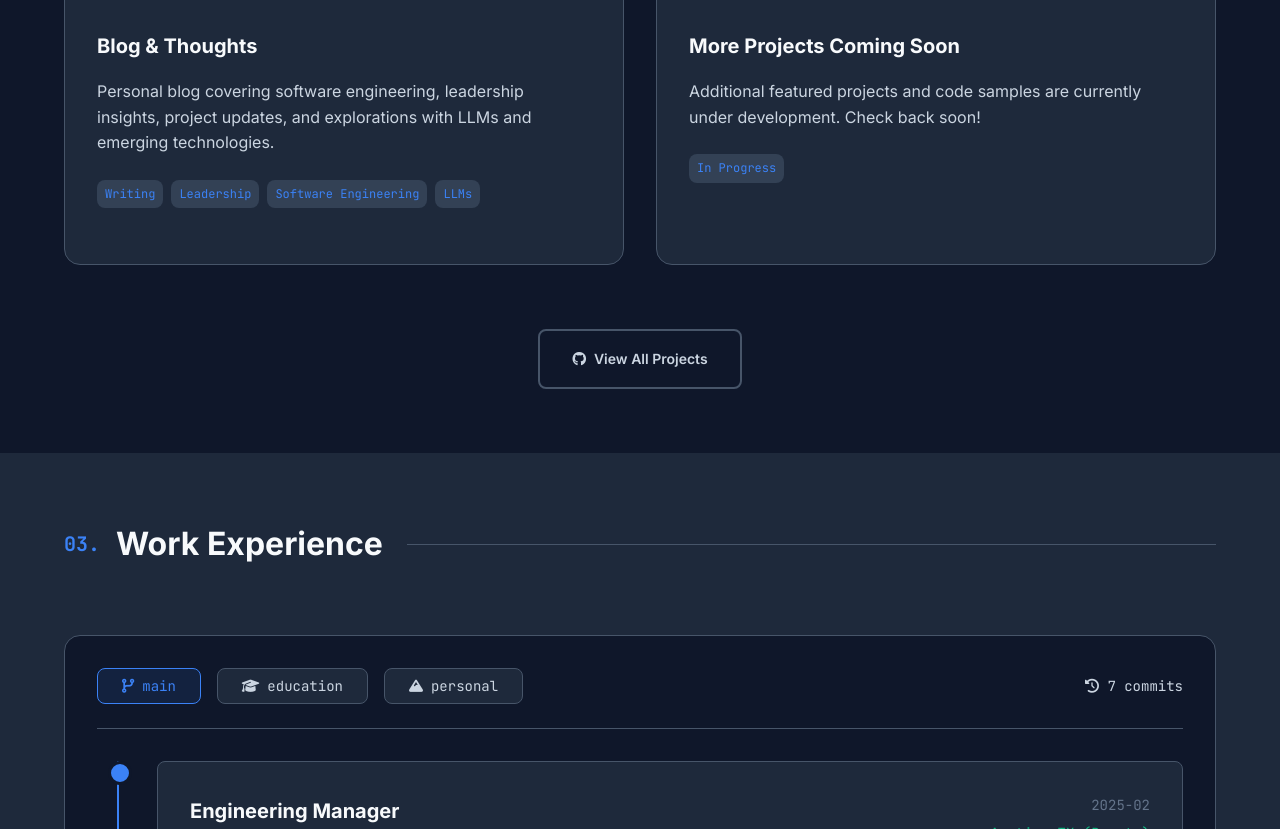
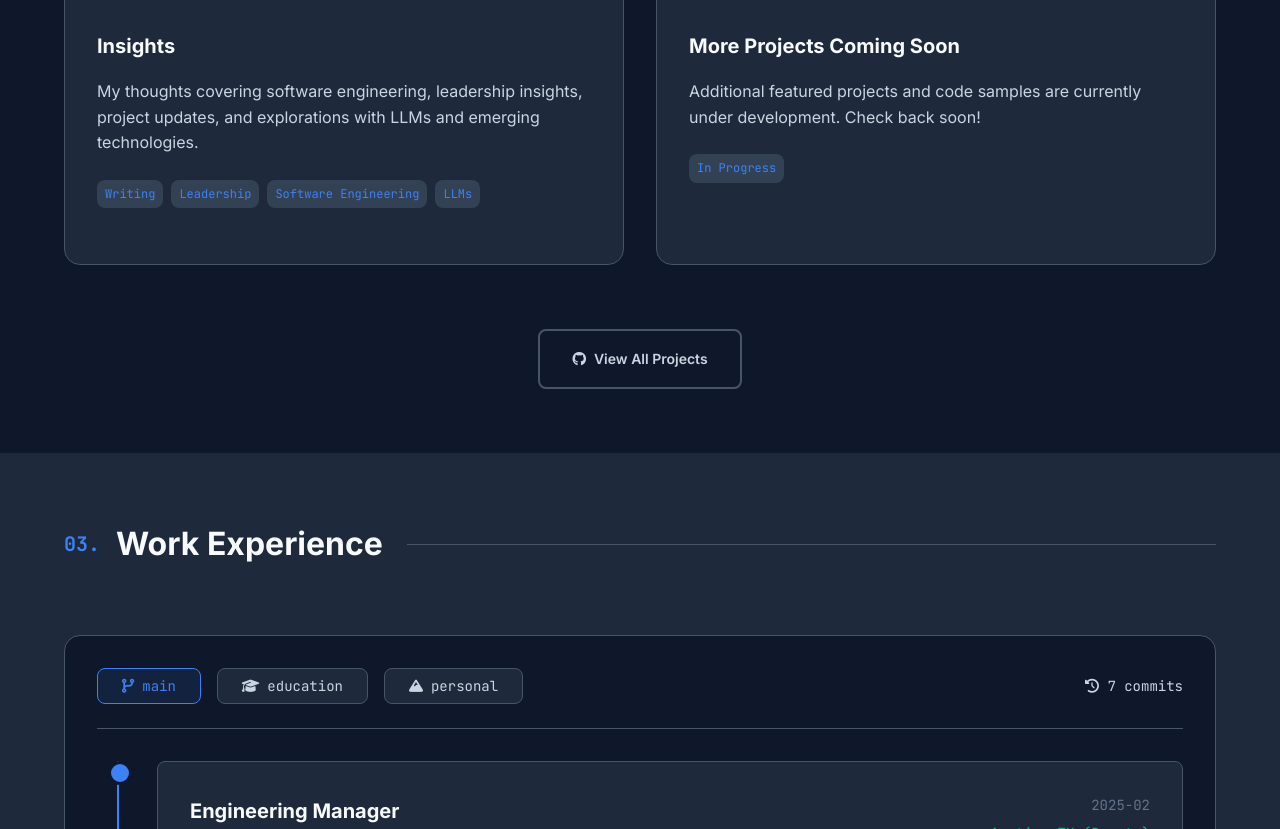
Before and after one commit to chrbu92/site, a plain HTML site: page index.html in a window 1280 px wide. Shown: the part 2010-2839 px from the top of the page. Drawn offline with Linux system fonts and the light colour scheme.

Commit message:
rename to insights

```diff
--- a/data.js
+++ b/data.js
@@ -19,12 +19,12 @@ const portfolioData = {
     projects: [
         {
             id: 1,
-            title: "Blog & Thoughts",
-            description: "Personal blog covering software engineering, leadership insights, project updates, and explorations with LLMs and emerging technologies.",
+            title: "Insights",
+            description: "My thoughts covering software engineering, leadership insights, project updates, and explorations with LLMs and emerging technologies.",
             image: "img/blog_hero.png",
             technologies: ["Writing", "Leadership", "Software Engineering", "LLMs"],
-            liveUrl: "/blog.html",
-            linkText: "Blog",
+            liveUrl: "/insights.html",
+            linkText: "Insights",
             featured: true,
             isBlog: true
         },
```
Also changed, not shown: insights.html (renamed from blog.html, +1 -1 lines).
